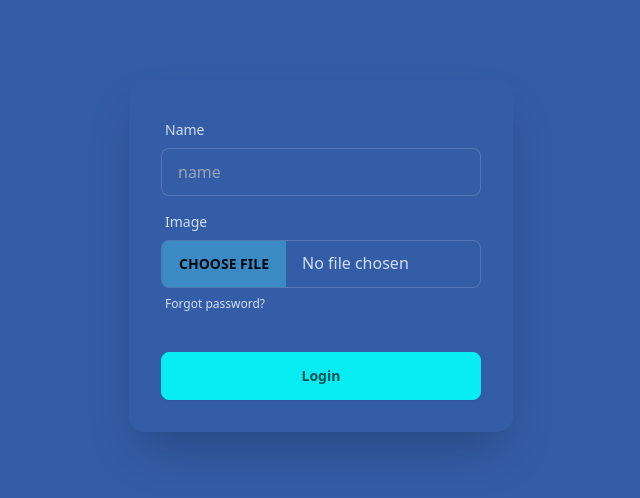
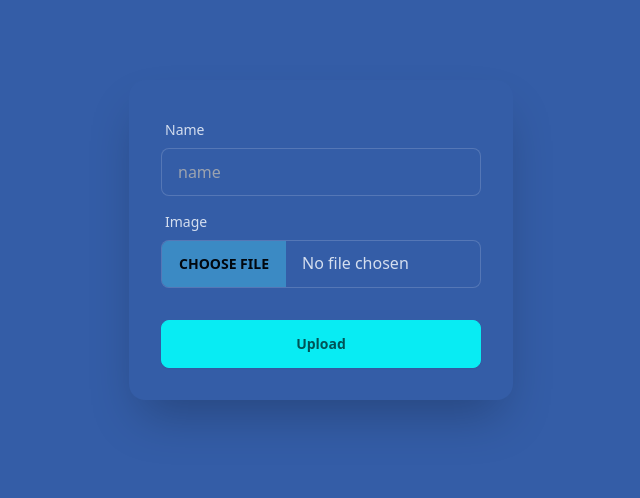
Before and after one commit to Raiyan109/Raiyan-dobby-fe, a React (Vite) app: page /upload in a window 1280 px wide. Shown: the top 498 px of the page, without its empty margins (319-959 px from the left). Built offline with nearby package versions, Linux system fonts and the light colour scheme.

Commit message:
populatged data show

```diff
--- a/src/pages/Login.jsx
+++ b/src/pages/Login.jsx
@@ -1,6 +1,6 @@
 import { useState } from "react";
 import Navbar from "../components/Navbar";
-import { useLocation, useNavigate } from "react-router-dom";
+import { Link, useLocation, useNavigate } from "react-router-dom";
 import axios from "axios";
 
 
@@ -55,7 +55,9 @@ const Login = () => {
                                     onChange={(e) => setPassword(e.target.value)}
                                     placeholder="password" className="input input-bordered" required />
                                 <label className="label">
-                                    <a href="#" className="label-text-alt link link-hover">Forgot password?</a>
+                                    <div className="label-text-alt link link-hover text-xl">New user? go to
+                                        <Link to='/signup'>Sign up</Link>
+                                    </div>
                                 </label>
                             </div>
                             <div className="form-control mt-6">
--- a/src/pages/Show.jsx
+++ b/src/pages/Show.jsx
@@ -1,22 +1,31 @@
 import axios from "axios";
-import { useEffect, useState } from "react";
+import { useContext, useEffect, useState } from "react";
 import DetailShow from "./DetailShow";
 import Navbar from "../components/Navbar";
+import { AuthContext } from "../context/AuthContext";
 
 const Show = () => {
     const [images, setImages] = useState([])
+    const { auth } = useContext(AuthContext)
+    console.log(auth);
 
     useEffect(() => {
         (async () => {
-            const res = await axios.get('http://localhost:8000/api/images')
-            // console.log(res);
-            setImages(res.data.data)
+            const res = await axios.get('http://localhost:8000/api/users/single', {
+                headers: {
+                    'Content-Type': 'multipart/form-data',
+                    "Authorization": `Bearer ${auth?.token}`
+                }
+            })
+            console.log(res.data.data.images);
+            setImages(res?.data?.data?.images)
         })()
-    }, [])
+    }, [auth?.token])
     return (
         <div className='mt-6'>
             <Navbar />
-            <h1 className='text-5xl text-primary font-bold text-center font-Montserrat'> Our Fragments</h1>
+            <h1 className='text-xl text-secondary font-bold text-center font-Montserrat'>Hi <span className="text-accent">{auth?.user?.name}</span></h1>
+            <h1 className='text-5xl text-primary font-bold text-center font-Montserrat'> Your Images</h1>
             <div className='grid grid-cols-1 lg:grid-cols-3 md:grid-cols-2 gap-5 m-10 space-y-8'>
                 {
                     images && images?.map(image => <DetailShow
--- a/src/pages/Upload.jsx
+++ b/src/pages/Upload.jsx
@@ -67,12 +67,10 @@ const Upload = () => {
                         <input type="file"
                             onChange={handleChange}
                             className="file-input file-input-bordered w-full max-w-xs" />
-                        <label className="label">
-                            <a href="#" className="label-text-alt link link-hover">Forgot password?</a>
-                        </label>
+
                     </div>
                     <div className="form-control mt-6">
-                        <button className="btn btn-primary">Login</button>
+                        <button className="btn btn-primary">Upload</button>
                     </div>
                 </form>
             </div>
```
